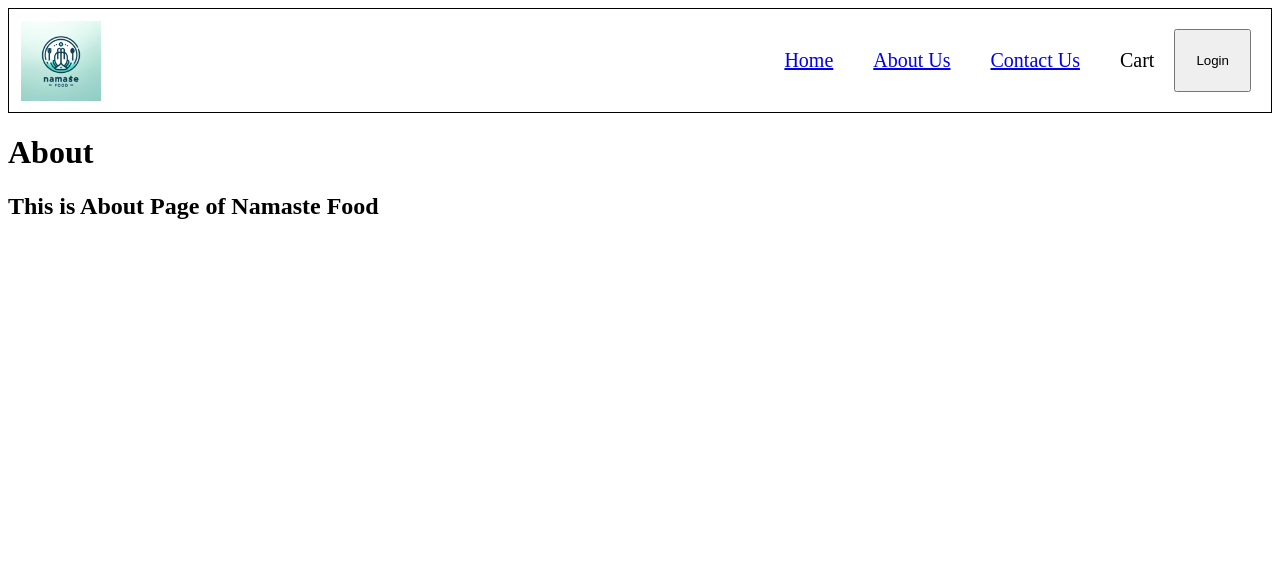
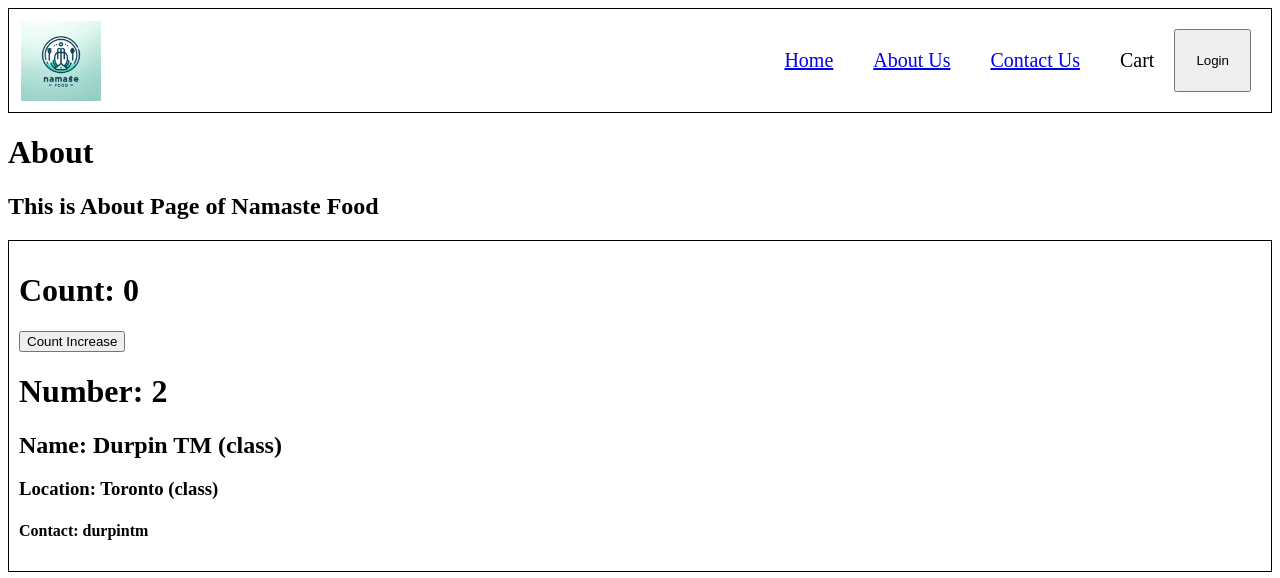
Before and after one commit to durpintm/namaste-food, a React (Vite) app: page /about in a window 1280 px wide. Shown: the top 578 px of the page. Built offline with nearby package versions, Linux system fonts and the light colour scheme.

Commit message:
Class based components

```diff
--- a/index.css
+++ b/index.css
@@ -76,3 +76,8 @@
 .filter {
   display: flex;
 }
+
+.user-card {
+  padding: 10px;
+  border: 1px solid black;
+}
--- a/src/components/About.js
+++ b/src/components/About.js
@@ -1,10 +1,35 @@
-const About = () => {
+import { Component } from "react";
+import UserClass from "./UserClass";
+
+class About extends Component {
+  constructor(props) {
+    super(props);
+    console.log("parent constructor");
+  }
+
+  componentDidMount() {
+    console.log("Parent Component Did Mount");
+  }
+
+  render() {
+    console.log("parent render");
     return (
       <div>
         <h1>About</h1>
         <h2>This is About Page of Namaste Food</h2>
+        <UserClass name={"Durpin TM (class)"} location={"Toronto (class)"} />
       </div>
     );
-};
+  }
+}
+// const About = () => {
+//   return (
+//     <div>
+//       <h1>About</h1>
+//       <h2>This is About Page of Namaste Food</h2>
+//       <UserClass name={"Durpin TM (class)"} location={"Toronto (class)"} />
+//     </div>
+//   );
+// };
 
 export default About;
--- /dev/null
+++ b/src/components/UserClass.js
@@ -0,0 +1,46 @@
+import React from "react";
+
+class UserClass extends React.Component {
+  constructor(props) {
+    super(props);
+
+    this.state = {
+      count: 0,
+      number: 2,
+    };
+    console.log("child constructor");
+  }
+
+  componentDidMount() {
+    console.log("Child Component Did Mount");
+  }
+
+  render() {
+    const { name, location } = this.props;
+    const { count, number } = this.state;
+    console.log("child render");
+
+    return (
+      <div className="user-card">
+        <h1>Count: {count}</h1>
+        <button
+          onClick={() => {
+            // Never update state variables directly
+            this.setState({
+              count: this.state.count + 1,
+              number: this.state.number + 1,
+            });
+          }}
+        >
+          Count Increase
+        </button>
+        <h1>Number: {number}</h1>
+        <h2>Name: {name}</h2>
+        <h3>Location: {location}</h3>
+        <h4>Contact: durpintm</h4>
+      </div>
+    );
+  }
+}
+
+export default UserClass;
```
Also changed, not shown: src/components/User.js (added, +18 -0 lines), Notes/notes.txt. Lines whose indentation alone changed are shown as unchanged.
